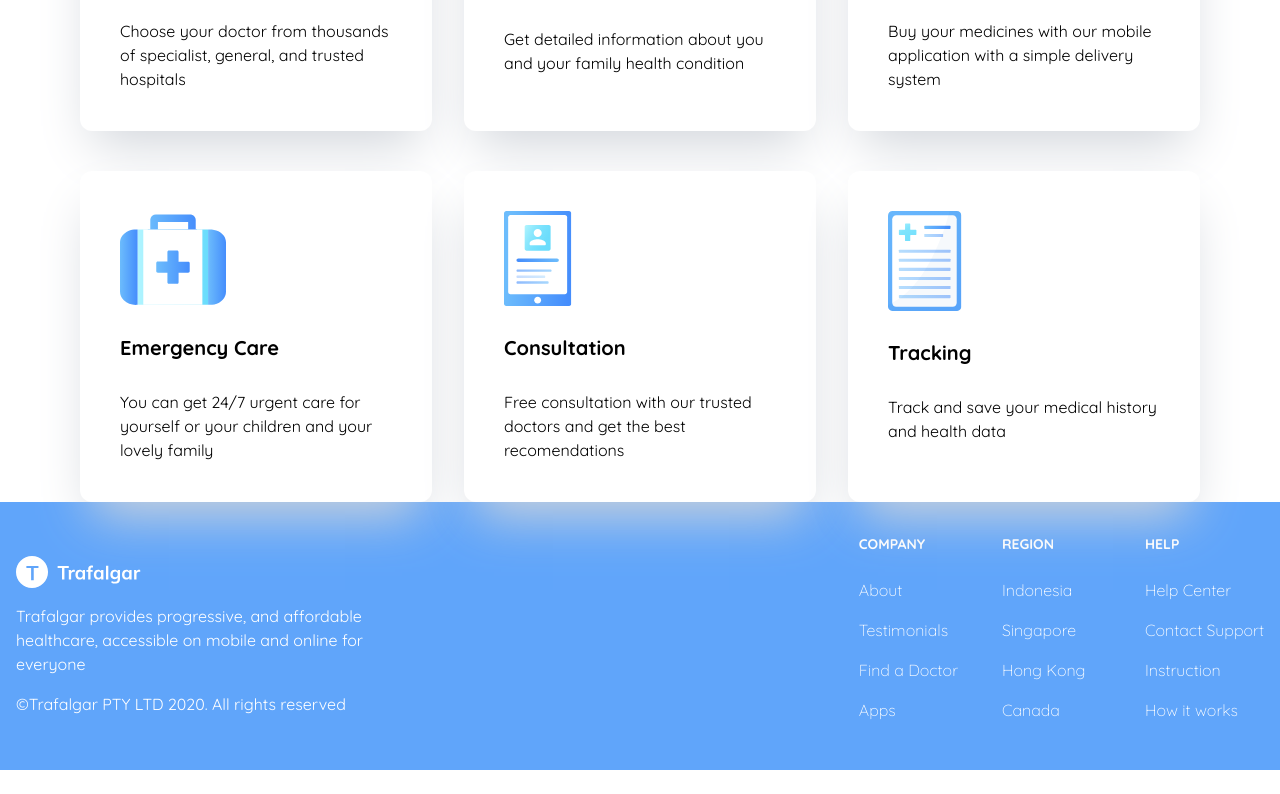
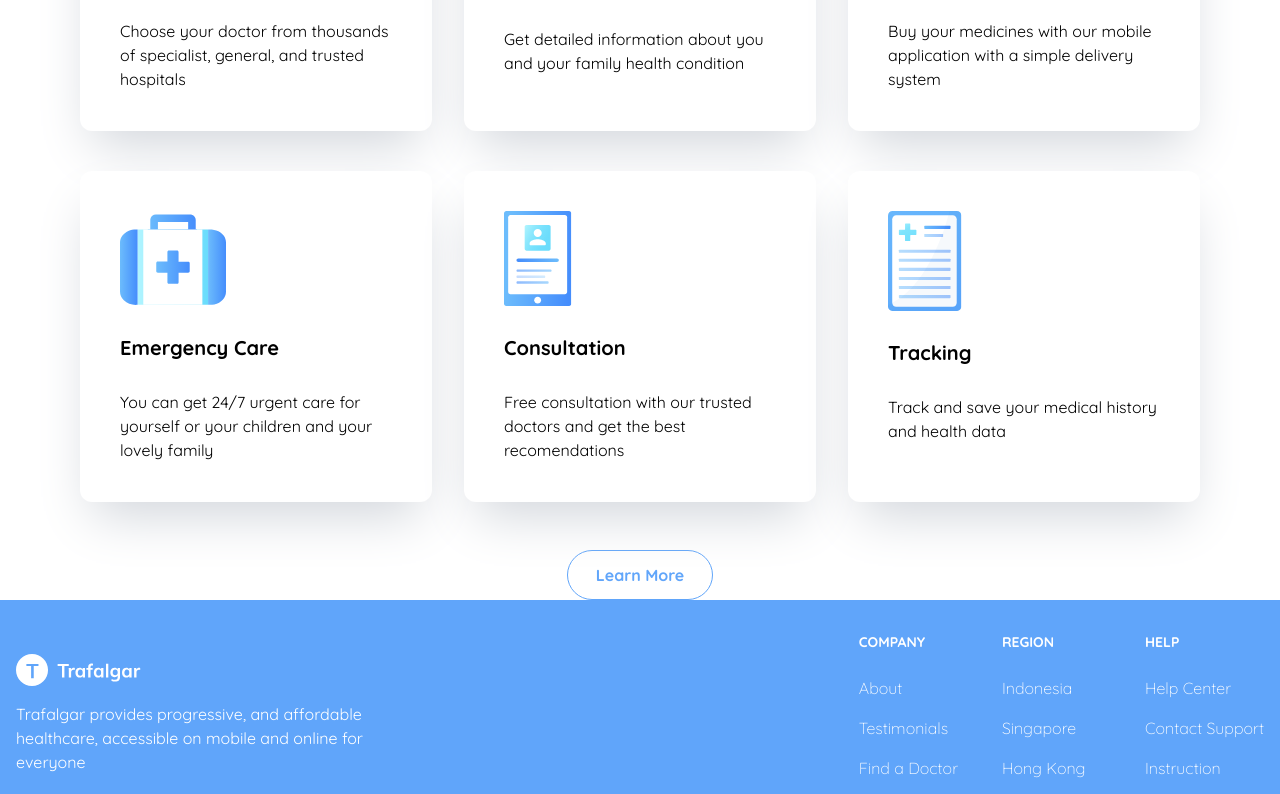
Before and after one commit to letdummy/halodesigners-intern, a React (Vite) app: page / in a window 1280 px wide. Shown: the part 1363-2157 px from the top of the page. Before the commit the page ends 2133 px from the top, so only its background shows below. Built offline with nearby package versions, Linux system fonts and the light colour scheme.

Commit message:
refactor: add reverse color option for button

```diff
--- a/src/components/Button.tsx
+++ b/src/components/Button.tsx
@@ -1,7 +1,7 @@
-function Button({text}: {text: string}) {
+function Button({text, isReverse}: {text: string, isReverse: boolean}) {
     return (
         <>
-            <button className="rounded-full border border-transparent bg-blue-400 w-fit py-3 px-7 text-white font-bold hover:text-blue-400 hover:border-blue-400 hover:border hover:bg-white transition">
+            <button className={`rounded-full ${isReverse ? 'text-blue-400 hover:text-white hover:border-white hover:bg-blue-400 hover:border border-blue-400 border' : 'bg-blue-400 hover:text-blue-400 text-white hover:border-blue-400 hover:bg-white hover:border border border-transparent'} w-fit py-3 px-7 font-bold transition`}>
                 {text}
             </button>
         </>
--- a/src/components/HeroHeading.tsx
+++ b/src/components/HeroHeading.tsx
@@ -9,7 +9,7 @@ function HeroHeading() {
             <p>
                 Trafalgar provides progressive, and affordable healthcare, accessible on mobile and online for everyone
             </p>
-            <Button text="Consult Today" />
+            <Button text="Consult Today" isReverse={false}/>
         </section>
     )
 }
--- a/src/components/Service.tsx
+++ b/src/components/Service.tsx
@@ -1,9 +1,10 @@
+import ServiceItem from "./ServiceItem";
 import { serviceItems } from "../data/DATA";
-import ServiceItem from "./ServiceItem";
+import Button from "./Button";
 
 function Service() {
     return (
-        <section className="flex justify-center h-fit flex-col gap-12 mt-24">
+        <section className="flex h-fit flex-col gap-12 mt-24 items-center">
             <div className="flex flex-col self-center max-w-xl items-center gap-3">
                 <h1 className="text-3xl font-bold">
                     Our Service
@@ -20,6 +21,7 @@ function Service() {
                     <ServiceItem key={item.title} {...item} />
                 ))}
             </div>
+            <Button text="Learn More" isReverse={true} />
         </section>
     )
 }
```
